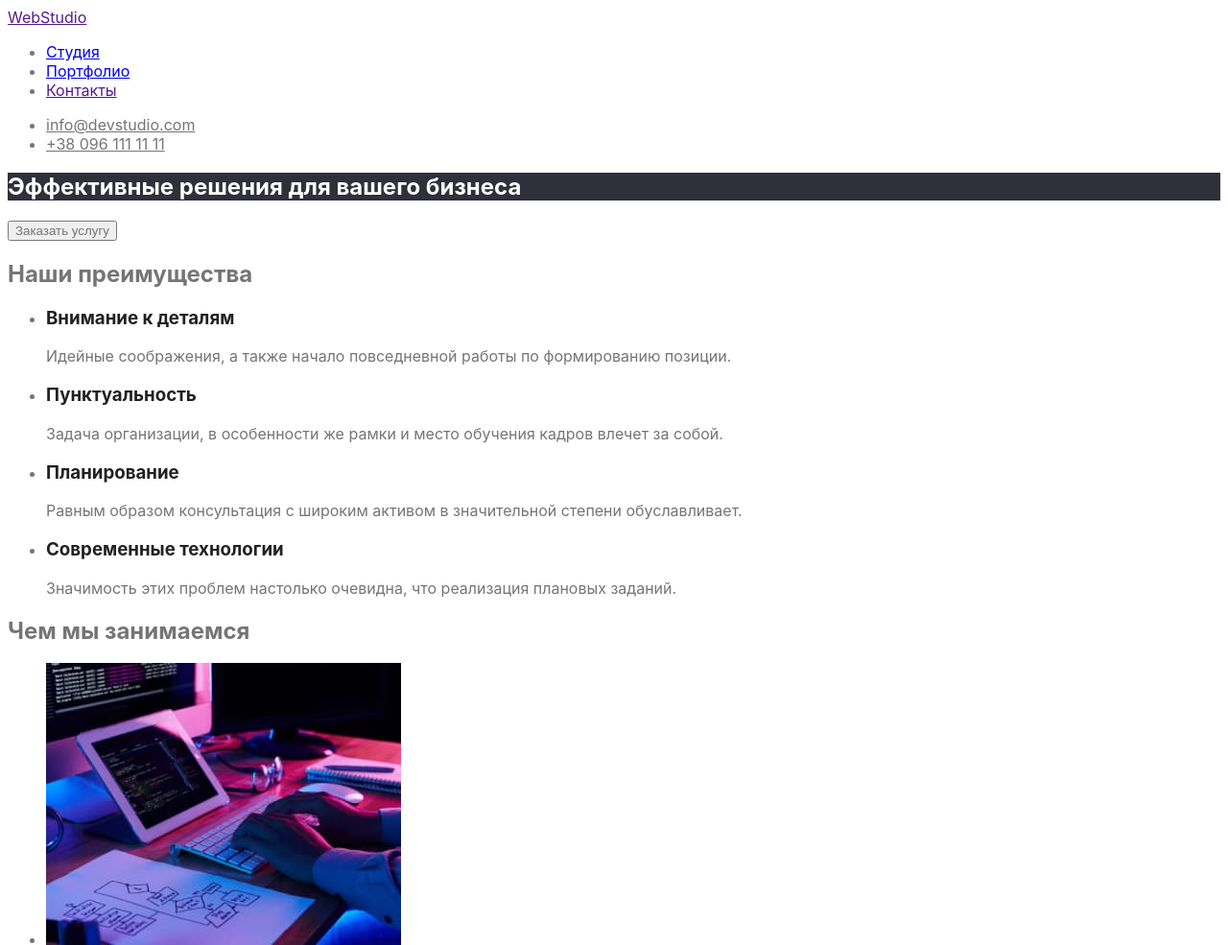
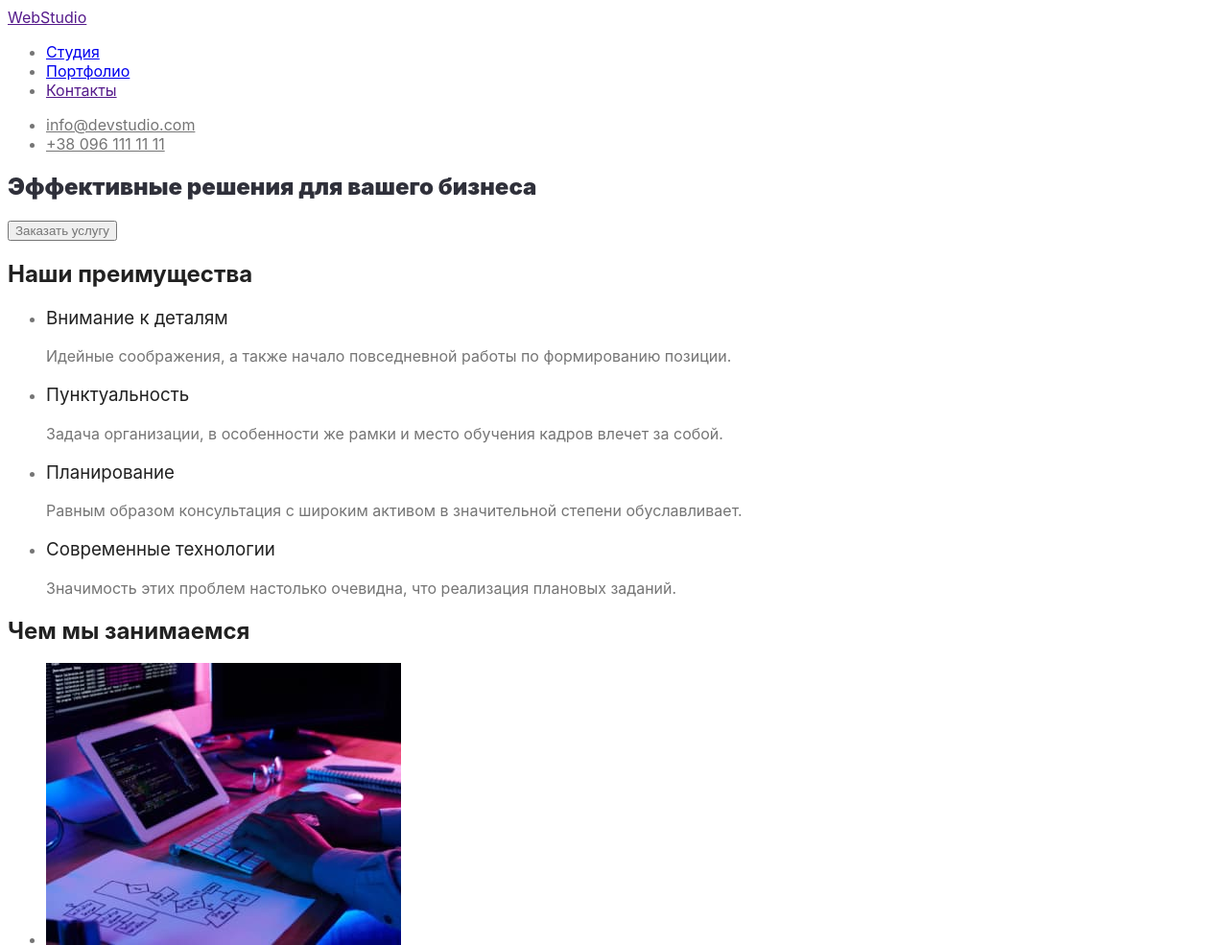
Before and after one commit to dymchukk/goit-markup-hw-02, a plain HTML site: page index.html in a window 1280 px wide. Shown: the top 985 px of the page at 96% size. Drawn offline with Linux system fonts and the light colour scheme.

Commit message:
css изменяет

```diff
--- a/css/style.css
+++ b/css/style.css
@@ -9,15 +9,22 @@ body {
   color: #757575;
 }
 .text-h1 {
-  background: #2f303a;
-  color: #ffffff;
+  color: #2f303a;
+  font-weight: 900;
+}
+.text-h2 {
+  font-style: normal;
+  font-weight: bold;
+  color: #212121;
 }
 .item {
+  font-weight: normal;
   color: #212121;
 }
 .item-foto {
   color: #212121;
   font-size: 500;
+  font-weight: normal;
 }
 .contacts {
   color: #757575;
@@ -30,4 +37,5 @@ body {
 }
 .button {
   cursor: pointer;
+  background: #2196f3;
 }
--- a/index.html
+++ b/index.html
@@ -34,7 +34,7 @@
         </section>
         <!--SECTION HIROU-->
         <section>
-            <h2>Наши преимущества</h2>
+            <h2 class="text-h2">Наши преимущества</h2>
             <ul>
                 <li>
                     <h3 class="item">Внимание к деталям</h3>
@@ -55,7 +55,7 @@
             </ul>
         </section>
         <section>
-            <h2>Чем мы занимаемся</h2>
+            <h2 class="text-h2">Чем мы занимаемся</h2>
             <ul>
                 <li><img src="./images/img0.jpeg" alt="картинка работа на клавиатуре" width="370"></li>
                 <li><img src="./images/img (01).jpeg" alt="картинка с пультом" width="370"></li>
```
